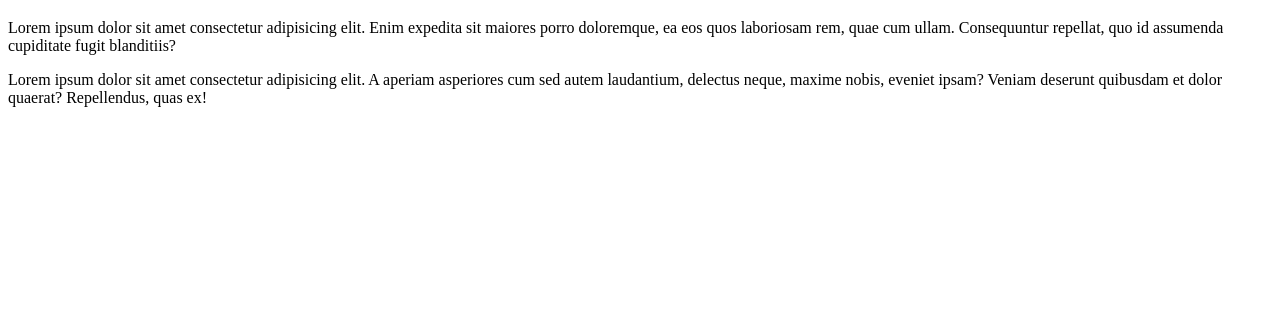
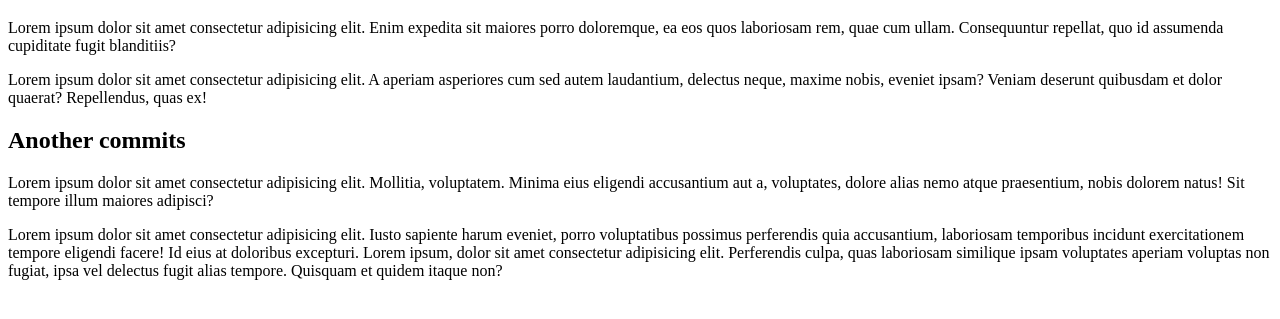
Before and after one commit to Ivo-17/sample_git, a plain HTML site: page index.html in a window 1280 px wide. Shown: the part 61-380 px from the top of the page. Drawn offline with Linux system fonts and the light colour scheme.

Commit message:
Update index.html

```diff
--- a/index.html
+++ b/index.html
@@ -19,6 +19,20 @@
             delectus neque, maxime nobis, eveniet ipsam? Veniam deserunt quibusdam et dolor quaerat? Repellendus, quas
             ex!</p>
 
+        <h2>Another commits</h2>
+
+        <p>Lorem ipsum dolor sit amet consectetur adipisicing elit. Mollitia, voluptatem. Minima eius eligendi
+            accusantium aut a, voluptates, dolore alias nemo atque praesentium, nobis dolorem natus! Sit tempore illum
+            maiores adipisci?</p>
+
+
+        <p>Lorem ipsum dolor sit amet consectetur adipisicing elit. Iusto sapiente harum eveniet, porro voluptatibus
+            possimus perferendis quia accusantium, laboriosam temporibus incidunt exercitationem tempore eligendi
+            facere! Id eius at doloribus excepturi.
+            Lorem ipsum, dolor sit amet consectetur adipisicing elit. Perferendis culpa, quas laboriosam similique ipsam
+            voluptates aperiam voluptas non fugiat, ipsa vel delectus fugit alias tempore. Quisquam et quidem itaque
+            non?</p>
+
 
 
 
```
